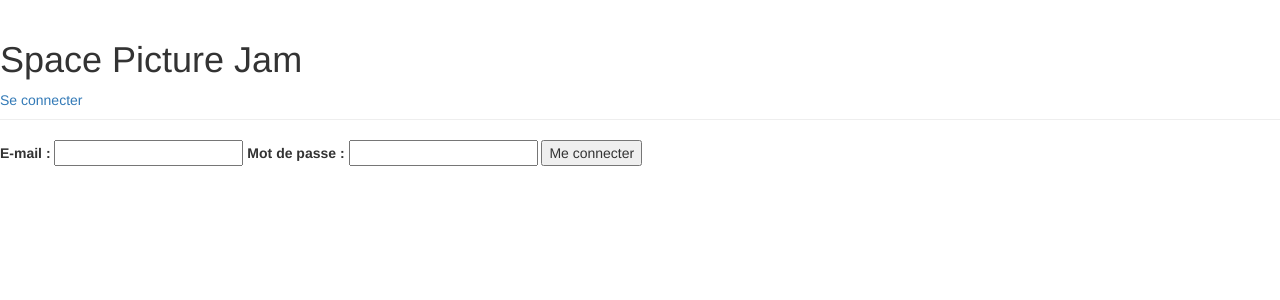
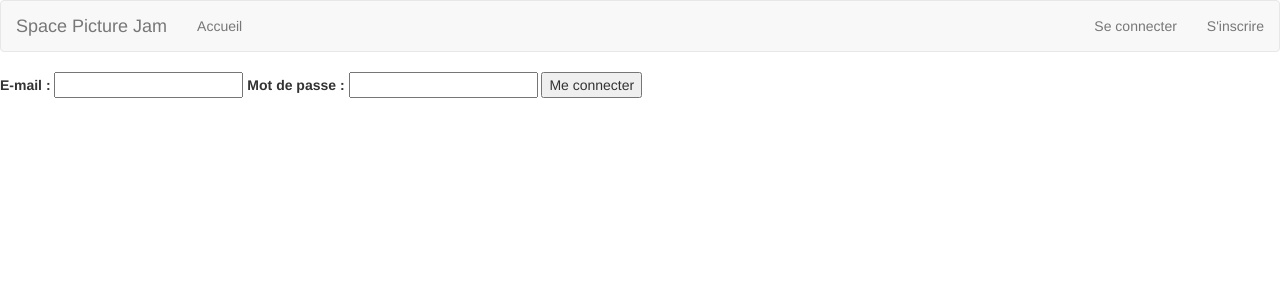
Before and after one commit to oservieres/spacepicturesjam, a Symfony app: template src/SPJ/GameBundle/Resources/views/User/login.html.twig in a window 1280 px wide. Shown: the top 300 px of the page. Run offline with Twig, Linux system fonts and the light colour scheme; the template is opened without the code that fills it, so the values that code supplies are empty; some libraries are stand-ins or nearby versions.

Commit message:
added some style for navbar

```diff
--- a/src/SPJ/GameBundle/Resources/views/Layout/base.html.twig
+++ b/src/SPJ/GameBundle/Resources/views/Layout/base.html.twig
@@ -12,10 +12,22 @@
     </head>
 
     <body>
-        <div class="page-header">
-            <h1>Space Picture Jam</h1>
-            <a href="{{ path('login') }}">Se connecter</a>
-        </div>
+        <nav class="navbar navbar-default" role="navigation">
+            <div class="navbar-header">
+                <a class="navbar-brand" href="#">Space Picture Jam</a>
+            </div>
+
+            <div class="collapse navbar-collapse navbar-ex1-collapse">
+                <ul class="nav navbar-nav">
+                    <li><a href="{{ path('challenge_list') }}">Accueil</a></li>
+                </ul>
+                <ul class="nav navbar-nav navbar-right">
+                    <li><a href="{{ path('login') }}">Se connecter</a></li>
+                    <li><a href="{{ path('signup') }}">S'inscrire</a></li>
+                </ul>
+            </div>
+        </nav>
+
         <div id="page_content">
             {% block page_content %}{% endblock %}
         </div>
```
Also changed, not shown: src/SPJ/GameBundle/Resources/config/routing.yml (+8 -4 lines).
